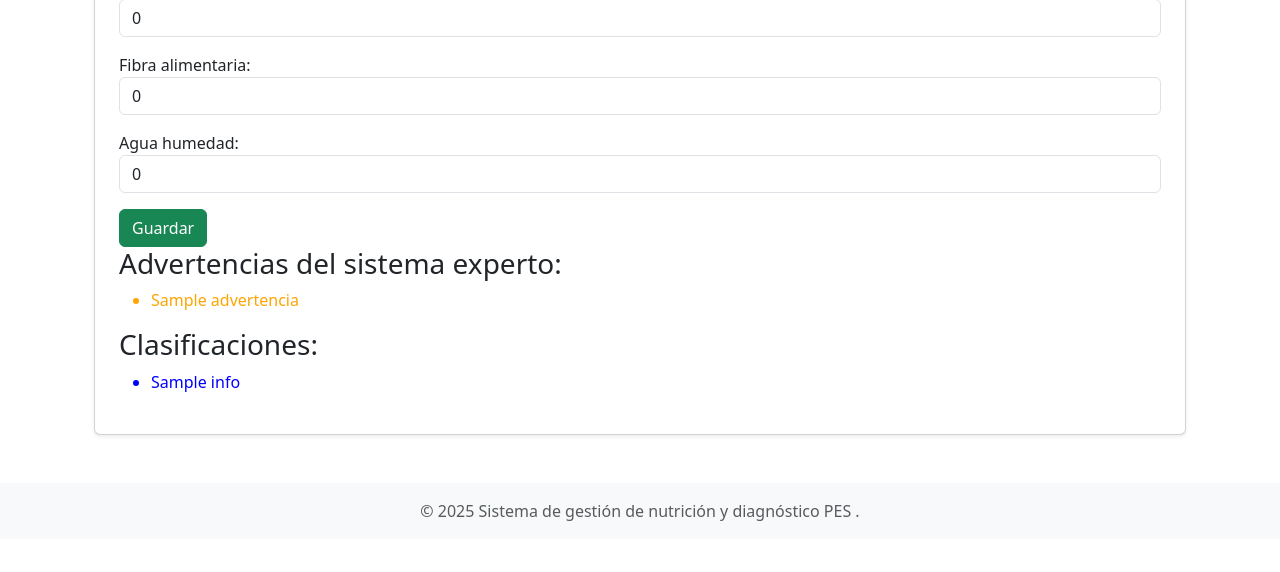
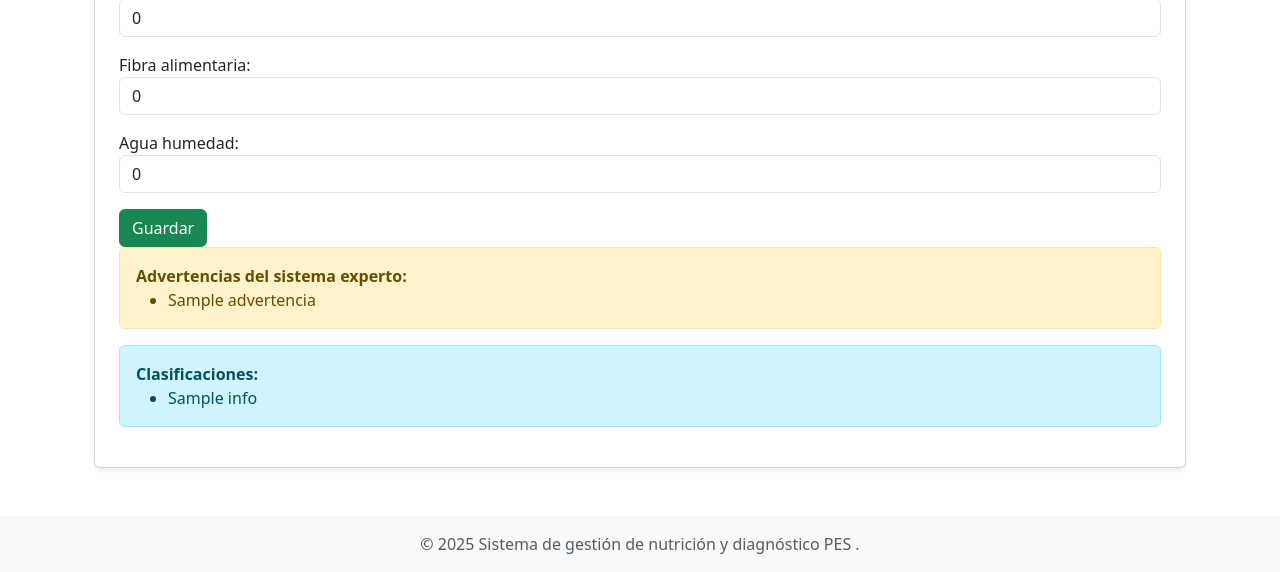
Before and after one commit to exebrites/sistema_nutricion, a Django app: template nutricion/templates/alimentos/form.html in a window 1280 px wide. Shown: the part 849-1421 px from the top of the page. Before the commit the page ends 1370 px from the top, so only its background shows below. Run offline with Django 5.2, Linux system fonts and the light colour scheme; tables that the repository leaves empty hold one stand-in row (values such as "Sample post"); the template is opened without the code that fills it: values that come from a table or form of the project are taken from there, most other values are stand-ins (such as "Sample title", 1, 10 or a date in 2020); parts of the project's set-up code (start-up, migrations or seed data) failed here and were passed over.

```diff
--- a/nutricion/templates/alimentos/form.html
+++ b/nutricion/templates/alimentos/form.html
@@ -15,32 +15,41 @@
 </form>
 
 {% if success %}
-<p style="color: green">{{ success }}</p>
+<div class="alert alert-success" role="alert">
+    <strong>{{ success }}</strong>
+</div>
 {% endif %}
 
 {% if form.errors %}
-<ul style="color: red">
+<div class="alert alert-danger" role="alert">
+    <strong>Errores en el formulario:</strong>
+    <ul class="mb-0">
         {% for error in form.non_field_errors %}
         <li>{{ error }}</li>
         {% endfor %}
     </ul>
+</div>
 {% endif %}
 
 {% if advertencias %}
-<h3>Advertencias del sistema experto:</h3>
-<ul style="color: orange">
+<div class="alert alert-warning" role="alert">
+    <strong>Advertencias del sistema experto:</strong>
+    <ul class="mb-0">
         {% for a in advertencias %}
         <li>{{ a }}</li>
         {% endfor %}
     </ul>
+</div>
 {% endif %}
 
 {% if info %}
-<h3>Clasificaciones:</h3>
-<ul style="color: blue">
+<div class="alert alert-info" role="alert">
+    <strong>Clasificaciones:</strong>
+    <ul class="mb-0">
         {% for i in info %}
         <li>{{ i }}</li>
         {% endfor %}
     </ul>
+</div>
 {% endif %}
 {% endblock %}
--- a/nutricion/templates/dietas/lista.html
+++ b/nutricion/templates/dietas/lista.html
@@ -1,6 +1,7 @@
 {% extends "base.html" %}
 
 {% block content %}
+
 {% url 'index' as url_volver %}
 
 {% include 'components/page_header.html' with title="Gestionar dieta" subtitle="Listado de dietas" back_url=url_volver %}
@@ -10,7 +11,7 @@
         <thead>
             <tr>
                 <th>Nombre</th>
-                <th>Descripci n</th>
+                <th>Descripción</th>
                 <th>Acciones</th>
             </tr>
         </thead>
@@ -28,5 +29,6 @@
             {% endfor %}
         </tbody>
     </table>
-    {% include 'components/pagination.html' %}
+
+{% include 'components/pagination.html' %}
 {% endblock %}
```
Lines whose indentation alone changed are shown as unchanged.
